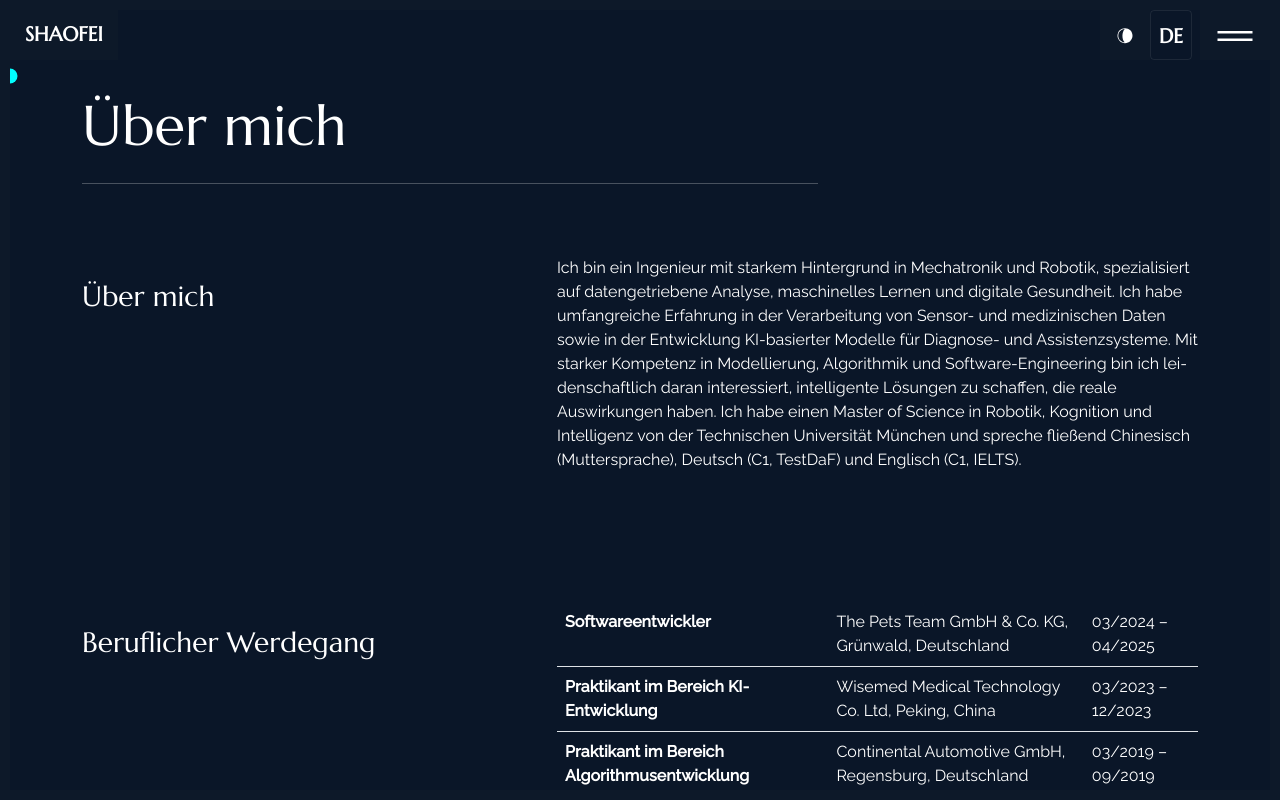
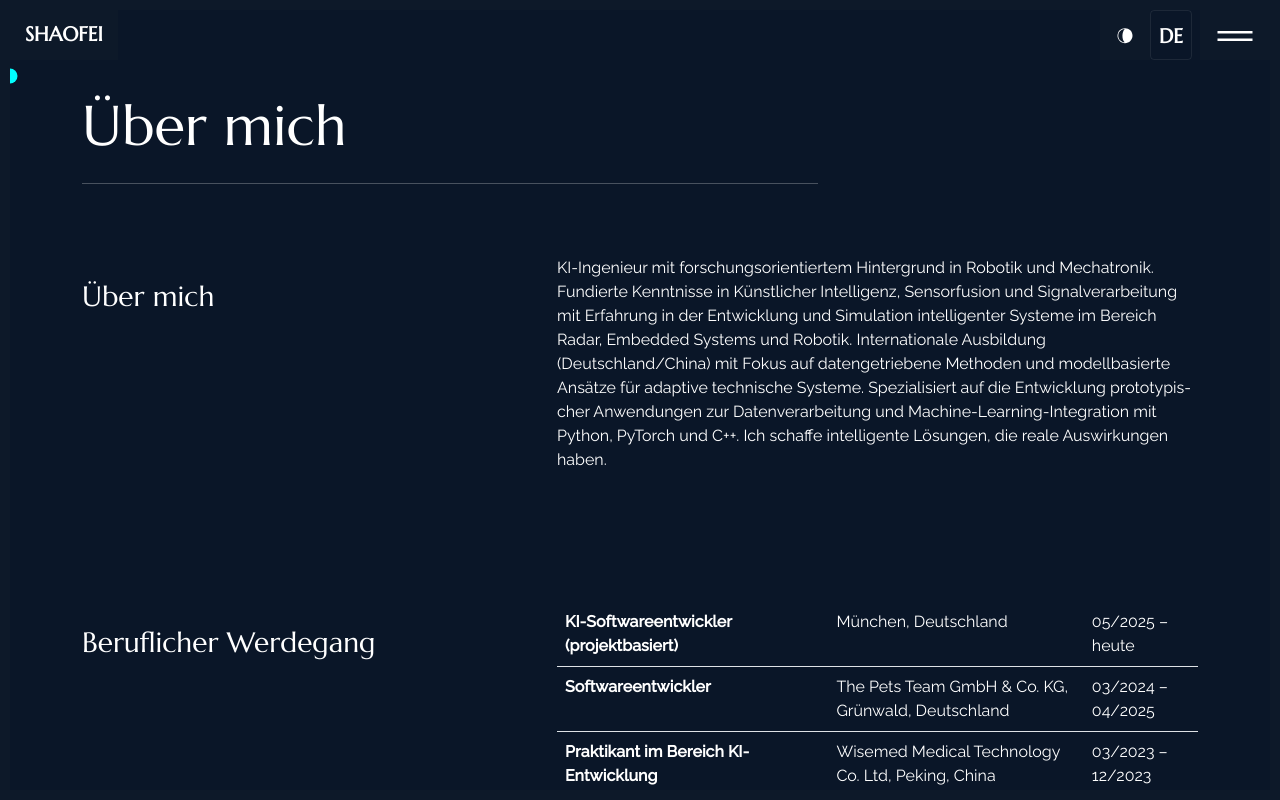
Before and after one commit to shaofei-liu/portfolio, a React (Create React App) app: page /about in a window 1280 px wide. Shown: the top 800 px of the page. Built offline with nearby package versions, Linux system fonts and the light colour scheme.

Commit message:
Update: Sync about section and work timeline with current resume (2025)

```diff
--- a/src/content_option.js
+++ b/src/content_option.js
@@ -31,10 +31,17 @@ const introdata = {
 const dataabout = {
     title: "Über mich",
     title_en: "About me",
-    aboutme: "Ich bin ein Ingenieur mit starkem Hintergrund in Mechatronik und Robotik, spezialisiert auf datengetriebene Analyse, maschinelles Lernen und digitale Gesundheit. Ich habe umfangreiche Erfahrung in der Verarbeitung von Sensor- und medizinischen Daten sowie in der Entwicklung KI-basierter Modelle für Diagnose- und Assistenzsysteme. Mit starker Kompetenz in Modellierung, Algorithmik und Software-Engineering bin ich leidenschaftlich daran interessiert, intelligente Lösungen zu schaffen, die reale Auswirkungen haben. Ich habe einen Master of Science in Robotik, Kognition und Intelligenz von der Technischen Universität München und spreche fließend Chinesisch (Muttersprache), Deutsch (C1, TestDaF) und Englisch (C1, IELTS).",
-    aboutme_en: "I am an engineer with a strong background in mechatronics and robotics, specializing in data-driven analysis, machine learning and digital health. I have experience processing sensor and medical data and developing AI-based models for diagnosis and assistance systems. With expertise in modeling, algorithms and software engineering, I am passionate about building intelligent solutions with real-world impact. I hold an MSc in Robotics, Cognition and Intelligence from TU Munich and speak fluent Chinese (native), German (C1) and English (C1).",
+    aboutme: "KI-Ingenieur mit forschungsorientiertem Hintergrund in Robotik und Mechatronik. Fundierte Kenntnisse in Künstlicher Intelligenz, Sensorfusion und Signalverarbeitung mit Erfahrung in der Entwicklung und Simulation intelligenter Systeme im Bereich Radar, Embedded Systems und Robotik. Internationale Ausbildung (Deutschland/China) mit Fokus auf datengetriebene Methoden und modellbasierte Ansätze für adaptive technische Systeme. Spezialisiert auf die Entwicklung prototypischer Anwendungen zur Datenverarbeitung und Machine-Learning-Integration mit Python, PyTorch und C++. Ich schaffe intelligente Lösungen, die reale Auswirkungen haben.",
+    aboutme_en: "AI Engineer with research-oriented background in robotics and mechatronics. Proficient in Artificial Intelligence, sensor fusion and signal processing with experience developing and simulating intelligent systems in radar, embedded systems and robotics. International education (Germany/China) with focus on data-driven methods and model-based approaches for adaptive technical systems. Specialized in developing prototypical applications for data processing and machine learning integration with Python, PyTorch and C++. I create intelligent solutions with real-world impact.",
 };
 const worktimeline = [{
+        jobtitle: "KI-Softwareentwickler (projektbasiert)",
+        jobtitle_en: "AI Software Developer (Project-based)",
+        where: "München, Deutschland",
+        where_en: "Munich, Germany",
+        date: "05/2025 – heute",
+    },
+    {
         jobtitle: "Softwareentwickler",
         jobtitle_en: "Software Developer",
         where: "The Pets Team GmbH & Co. KG, Grünwald, Deutschland",
```
